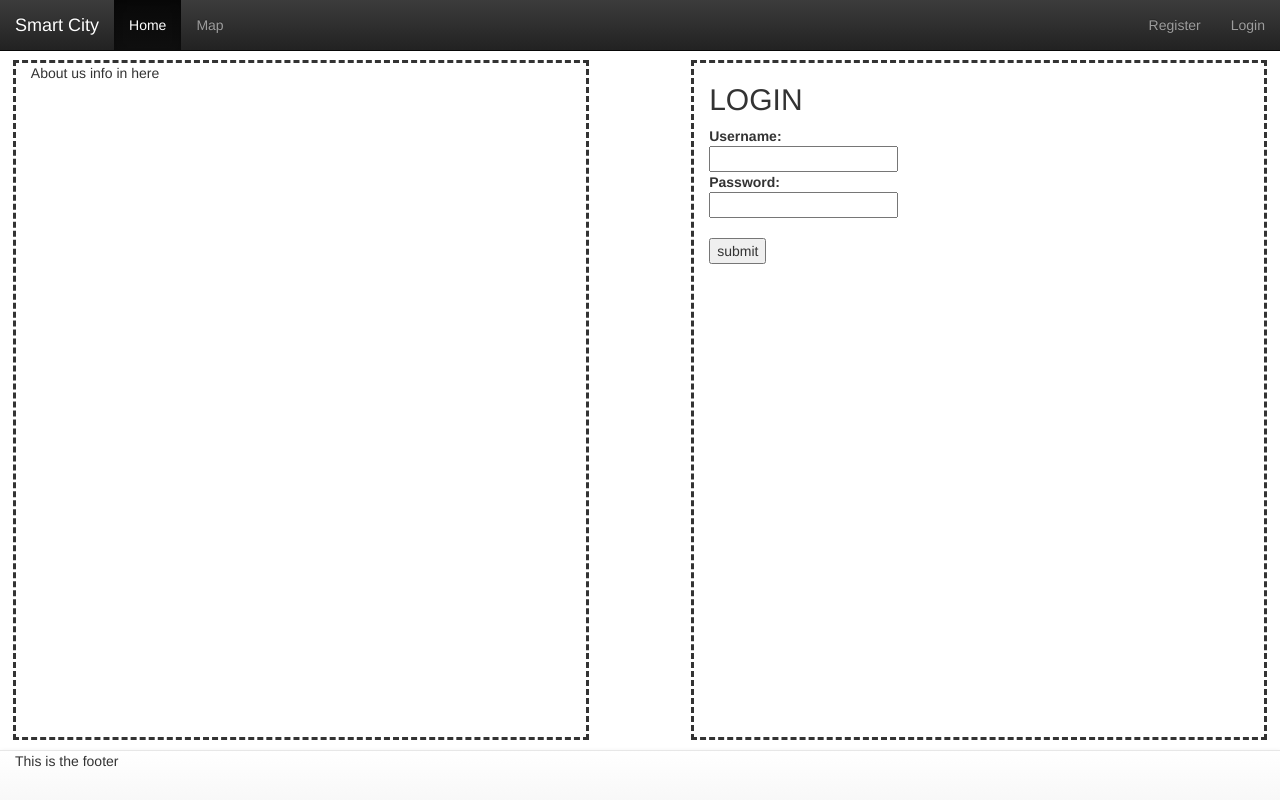
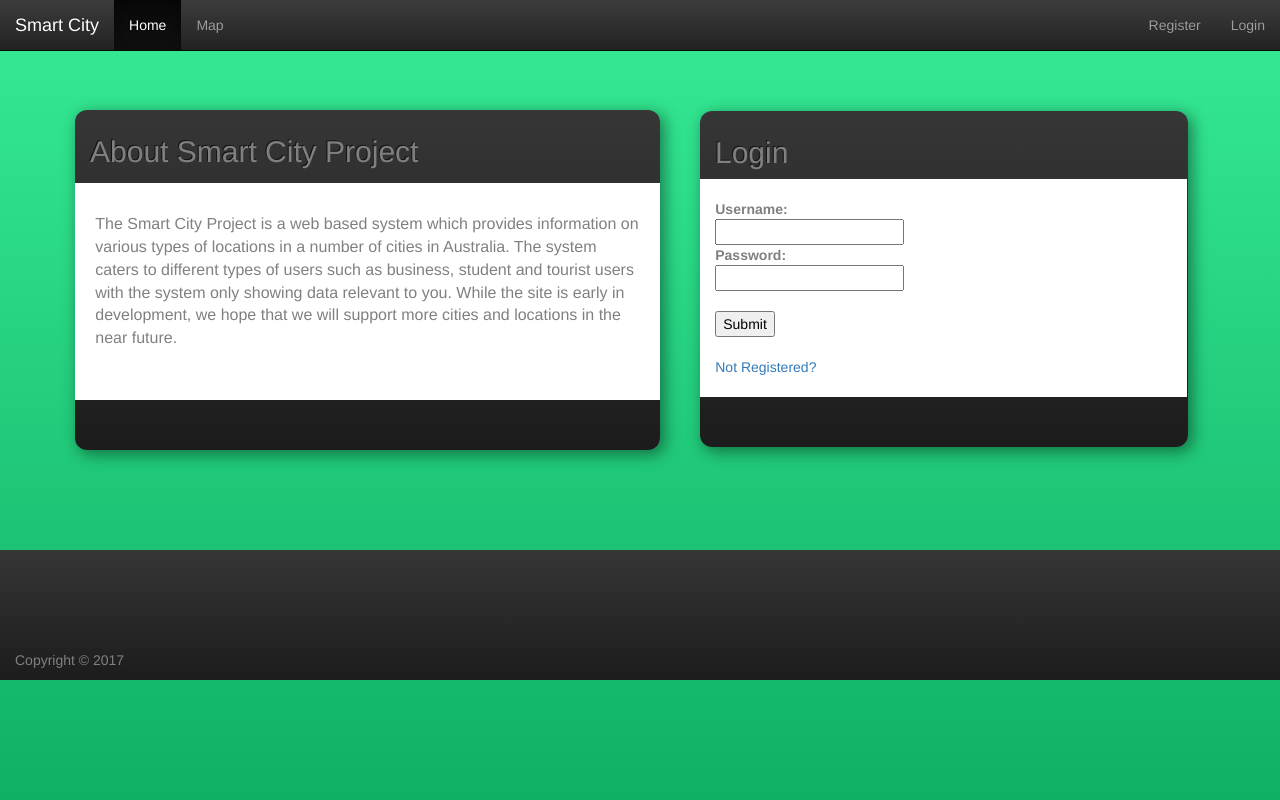
Before and after one commit to TotallyMelvin/Smart-City-Project, a Django app: page /home/ in a window 1280 px wide. Run offline with Django 3.2, Linux system fonts and the light colour scheme; some libraries are stand-ins or nearby versions.

Commit message:
Add files via upload

```diff
--- /dev/null
+++ b/home/static/css/footer.css
@@ -0,0 +1,8 @@
+.footer {
+	background: blue;
+	margin-top: 100px;
+	padding-top: 100px;
+	width: 100%;
+	background: linear-gradient(0deg, #1c1c1c, #363636);
+	color: grey;
+}
--- a/home/static/css/indexPage.css
+++ b/home/static/css/indexPage.css
@@ -1,33 +1,87 @@
-.info{
-    width: 45%;
-    position:absolute;
-    border-style: dashed;
-    height:85%;
-     word-wrap:break-word;
-    padding-left:5px;
-/*    margin: 3% 0% 0% 1%;*/
-    left:1%;
-    overflow-y: auto;
+/* Extra small devices (phones, less than 768px) */
+/* No media query since this is the default in Bootstrap */
+
+/* Small devices (tablets, 768px and up) */
+@media (min-width: @screen-sm-min) { ... }
+
+/* Medium devices (desktops, 992px and up) */
+@media (min-width: @screen-md-min) { ... }
+
+/* Large devices (large desktops, 1200px and up) */
+@media (min-width: @screen-lg-min) { ... }
+
+.container {
+	margin: 0px;
 }
 
-.loginHome{
-    width:45%;
-    position: absolute;
-    border-style: dashed;
-    height: 85%;
-    word-wrap: break-word;
-    padding-right: 5px;
-    left: 54%;
-/*    margin-top: 3%;*/
-    overflow-y: auto;
+.about {
+	background: linear-gradient(0deg, #1c1c1c, #363636);
+	left: 0;
+	color: grey;
+	padding-bottom: 100px;
+	margin-top: 50px;
+	border-radius: 12px;
+	margin-left: 20px;
+	margin-right: 20px;
+	box-shadow: 4px 4px 15px 1px rgba(0, 0, 0, 0.42);
 }
 
-@media(max-width:600px){
-    .info{
-        min-height: 50%;
-    }
+.about p {
+	background: white;
+	margin-top: 15px;
+	margin-left: -14.75px;
+	margin-right: -14.75px;
+	margin-bottom: -50px;
+	padding-top: 30px;
+	padding-bottom: 50px;
+	padding-left: 20px;
+	padding-right: 20px;
+	color: grey;
+	font-size: 16px;
+}
 
-    .loginHome{
-        min-height: 50%;
-    }
+.about h2{
+	padding-top: 5px;
+	color: grey;
+	text-shadow: -1px -1px 0px #141414;
 }
+
+.login {
+	background: linear-gradient(0deg, #1c1c1c, #363636);
+	color: white;
+	margin-top: 50px;
+	border-radius: 12px;
+	margin-left: 20px;
+	margin-right: 20px;
+	padding-bottom: 50px;
+	box-shadow: 4px 4px 15px 1px rgba(0, 0, 0, 0.42);
+}
+
+.login input {
+	color: black;
+}
+
+.login form {
+	background: white;
+	color: grey;
+	padding-top: 20px;
+	padding-bottom: 20px;
+	padding-left: 15px;
+	margin-left: -14.75px;
+	margin-right: -14.75px;
+}
+
+.login h2{
+	padding-top: 5px;
+	color: grey;
+	text-shadow: -1px -1px 0px #141414;
+}
+
+body {
+	background: linear-gradient(0deg, #10b064, #36eb95) !important;
+    background-repeat: no-repeat;
+}
+
+html {
+	height: 100% !important;
+}
--- a/home/templates/personal/footer.html
+++ b/home/templates/personal/footer.html
@@ -1,5 +1,5 @@
-<nav class="navbar navbar-default navbar-fixed-bottom">
-  <div class="container-fluid">
-      This is the footer
-  </div><!-- /.container-fluid -->
-</nav>
+<div class="footer">
+	<div class="container-fluid">
+		<p>Copyright © 2017</p>
+	</div>
+</div><!-- /.container-fluid -->
--- a/home/templates/personal/index.html
+++ b/home/templates/personal/index.html
@@ -1,7 +1,8 @@
+<!doctype html>
 {% extends "personal/template.html" %}
 
 {% block content %}
-
+<div class="home">
 <!--<h1> This is index.html</h1>
 <a href="templates/personal/register.html">REGISTER</a>
 <a href="templates/personal/login.html">Login</a>
@@ -9,12 +10,20 @@
 <br>
 <br>
 <br>
-<div class = 'info container-fluid'>
-    About us info in here
+<div class="container">
+<div class="row">
+	<div class="col-sm-6 about">
+		<h2>About Smart City Project</h2>
+		<p>The Smart City Project is a web based system which provides information on various types of locations in a number of cities in Australia.
+		The system caters to different types of users such as business, student and tourist users with the system only showing data relevant to you.
+		While the site is early in development, we hope that we will support more cities and locations in the near future.</p>
 	</div>
 
-<div class = 'loginHome container-fluid'>
-    <h2>LOGIN</h2>
+	<div class="col-sm-1">
+	</div>
+
+	<div class="col-sm-5 login">
+			<h2>Login</h2>
 			<form method="post" >
 				<b>Username:</b>
 				<br>
@@ -25,8 +34,15 @@
 				<input type="password">
 				<br>
 				<br>
-        <input type="submit" name="submit" value="submit">
+				<input type="submit" name="submit" value="Submit">
+				<br>
+				<br>
+				<a templates/personal/register.html">Not Registered?</a>
 			</form>
 	</div>
+</div>
+</div>
+</div>
+
 
 {% endblock %}
--- a/home/templates/personal/navBar.html
+++ b/home/templates/personal/navBar.html
@@ -8,13 +8,13 @@
         <span class="icon-bar"></span>
         <span class="icon-bar"></span>
       </button>
-      <a class="navbar-brand" href="templates/personal/index.html">Smart City</a>
+      <a class="navbar-brand" href="#">Smart City</a>
     </div>
 
     <!-- Collect the nav links, forms, and other content for toggling -->
     <div class="collapse navbar-collapse" id="collapseNavBar">
       <ul class="nav navbar-nav">
-        <li class="active"><a href="templates/personal/index.html">Home <span class="sr-only">(current)</span></a></li>
+        <li class="active"><a href="#">Home <span class="sr-only">(current)</span></a></li>
         <li><a href="templates/personal/map.html">Map</a></li>
       </ul>
 
--- a/home/templates/personal/register.html
+++ b/home/templates/personal/register.html
@@ -4,5 +4,8 @@
 <!-- include the navBar. Change navBar at navBar.html -->
 {% include 'personal/navBar.html' %}
 <!-- Body -->
+<br>
+<br>
+<br>
 <h1> This is register.html</h1>
 {% endblock %}
--- a/home/templates/personal/template.html
+++ b/home/templates/personal/template.html
@@ -6,6 +6,8 @@
         <script src="https://ajax.googleapis.com/ajax/libs/jquery/1.12.4/jquery.min.js"></script>
         <!-- Latest compiled and minified CSS -->
         <link rel="stylesheet" href="{% static 'css/indexPage.css' %}" type="text/css">
+		<link rel="stylesheet" href="{% static 'css/registerPage.css' %}" type="text/css">
+		<link rel="stylesheet" href="{% static 'css/footer.css' %}" type="text/css">
         <script src="{%static 'js/bootstrap.js' %}"></script>
         <script src="{%static 'js/bootstrap.min.js' %}"></script>
 
--- a/home/urls.py
+++ b/home/urls.py
@@ -10,5 +10,4 @@ urlpatterns = [
     url(r'templates/personal/map.html$', views.map, name = 'map'),
     url(r'templates/personal/profile.html$', views.profile, name = 'profile'),
     url(r'templates/personal/admin.html$', views.admin, name = 'admin'),
-    url(r'templates/personal/index.html$', views.index, name = 'home'),
     ]
```
Also changed, not shown: home/static/css/registerPage.css (added, +11 -0 lines), home/views.py (line endings or trailing spaces). Lines whose indentation alone changed are shown as unchanged.
